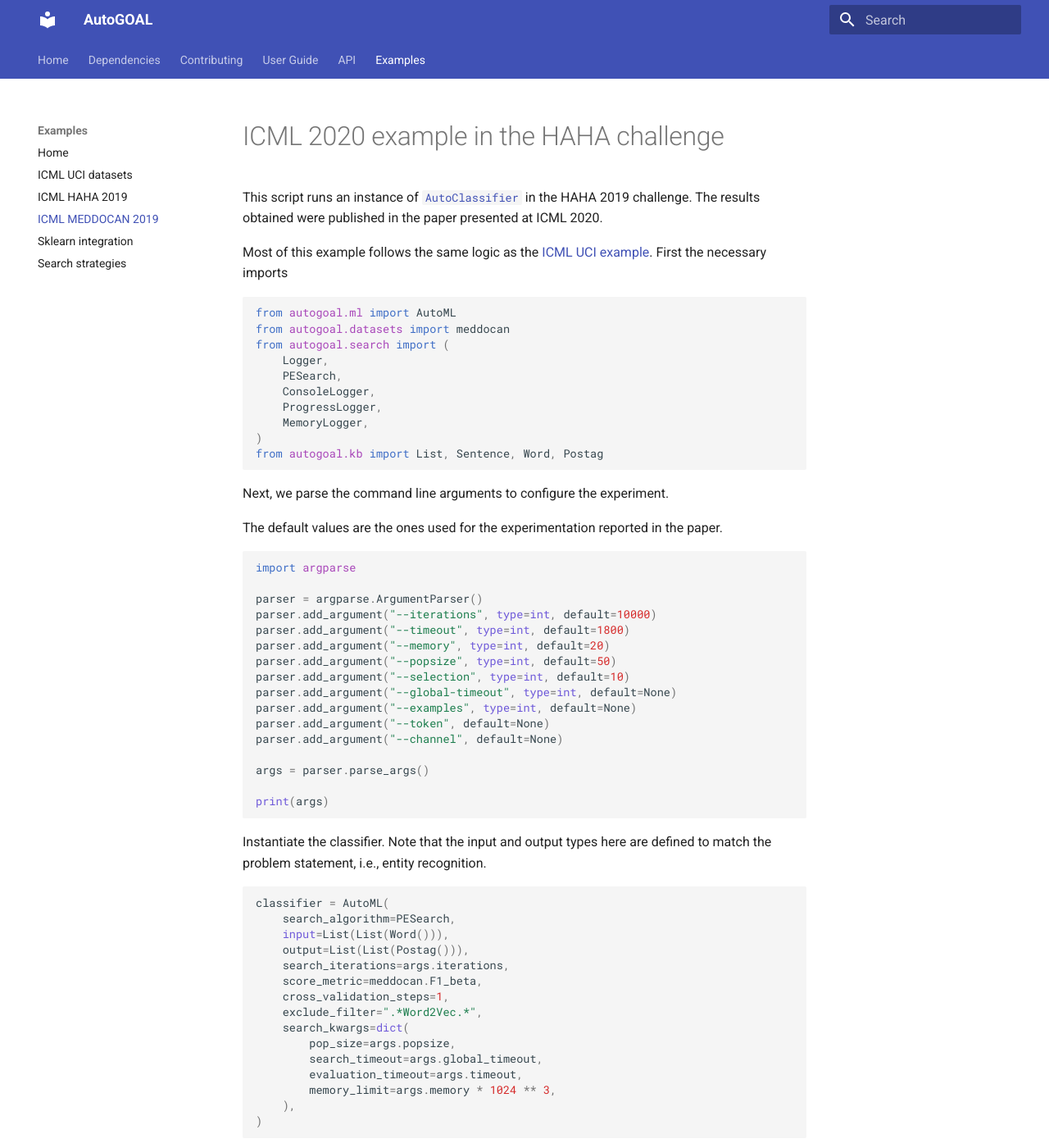
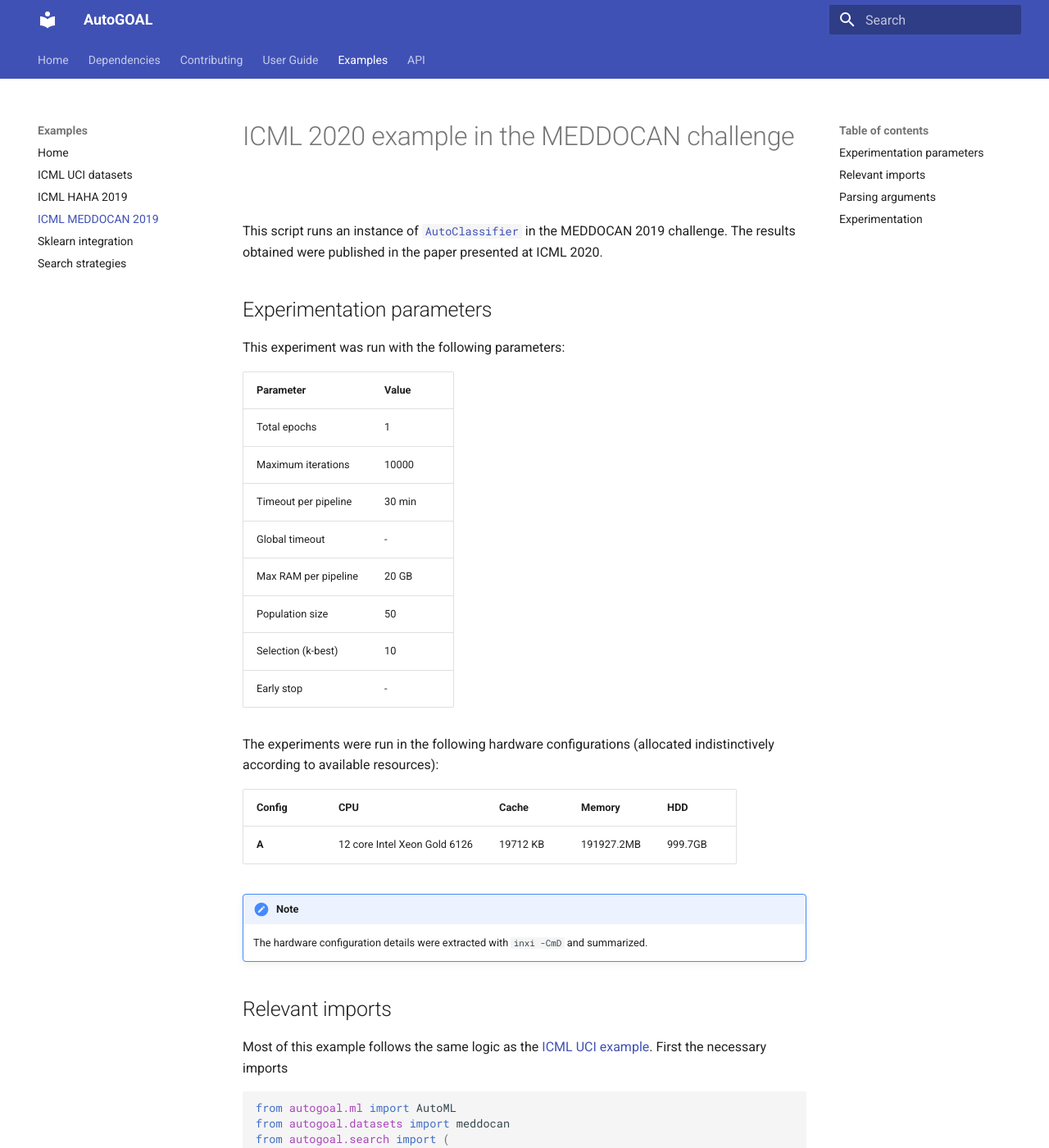
Before and after one commit to autogoal/autogoal, an MkDocs documentation site: the page built from docs/examples/solving_meddocan_2019.md, in a window 1280 px wide and 1400 px high. Shown: the whole window at 82% size. Built offline with MkDocs 1.6.1 and Material for MkDocs 9.7.7, drawn with Linux system fonts in a browser that asks for light colours; some of the changed text lies outside the part shown.

Commit message:
Updated docs

````diff
--- a/docs/examples/solving_meddocan_2019.md
+++ b/docs/examples/solving_meddocan_2019.md
@@ -1,8 +1,35 @@
-# ICML 2020 example in the HAHA challenge
+# ICML 2020 example in the MEDDOCAN challenge
 
 This script runs an instance of [`AutoClassifier`](/api/autogoal.ml#AutoClassifier)
-in the HAHA 2019 challenge.
+in the MEDDOCAN 2019 challenge.
 The results obtained were published in the paper presented at ICML 2020.
+
+## Experimentation parameters
+
+This experiment was run with the following parameters:
+
+| Parameter | Value |
+|--|--|
+| Total epochs         | 1      |
+| Maximum iterations   | 10000  |
+| Timeout per pipeline | 30 min |
+| Global timeout       | -      |
+| Max RAM per pipeline | 20 GB  |
+| Population size      | 50     |
+| Selection (k-best)   | 10     |
+| Early stop           |-       |
+
+The experiments were run in the following hardware configurations
+(allocated indistinctively according to available resources):
+
+| Config | CPU | Cache | Memory | HDD |
+|--|--|--|--|--|
+| **A** | 12 core Intel Xeon Gold 6126 | 19712 KB |  191927.2MB | 999.7GB |
+
+!!! note
+    The hardware configuration details were extracted with `inxi -CmD` and summarized.
+
+## Relevant imports
 
 Most of this example follows the same logic as the [ICML UCI example](/examples/solving_uci_datasets).
 First the necessary imports
@@ -19,6 +46,8 @@ from autogoal.search import (
 )
 from autogoal.kb import List, Sentence, Word, Postag
 ```
+
+## Parsing arguments
 
 Next, we parse the command line arguments to configure the experiment.
 
@@ -42,6 +71,8 @@ args = parser.parse_args()
 
 print(args)
 ```
+
+## Experimentation
 
 Instantiate the classifier.
 Note that the input and output types here are defined to match the problem statement,
--- a/mkdocs.yml
+++ b/mkdocs.yml
@@ -9,8 +9,8 @@ theme:
 
 plugins:
     - search
-    # - pdf-export
-        # combined: true
+    # - pdf-export:
+    #     combined: true
 
 markdown_extensions:
     - codehilite
@@ -32,6 +32,14 @@ nav:
         - Graph-based API: guide/graph.md
         - Functional API: guide/functional.md
 
+    - Examples:
+        - Home: examples/index.md
+        - ICML UCI datasets: examples/solving_uci_datasets.md
+        - ICML HAHA 2019: examples/solving_haha_2019.md
+        - ICML MEDDOCAN 2019: examples/solving_meddocan_2019.md
+        - Sklearn integration: examples/sklearn_simple_grammar.md
+        - Search strategies: examples/comparing_search_strategies.md
+
     - API:
         - AutoGOAL API: api/autogoal.md
         - Grammars: api/autogoal.grammar.md
@@ -43,11 +51,3 @@ nav:
             # - Keras: api/autogoal.contrib.keras.md
         - Datasets: api/autogoal.datasets.md
         - Utils: api/autogoal.utils.md
-
-    - Examples:
-        - Home: examples/index.md
-        - ICML UCI datasets: examples/solving_uci_datasets.md
-        - ICML HAHA 2019: examples/solving_haha_2019.md
-        - ICML MEDDOCAN 2019: examples/solving_meddocan_2019.md
-        - Sklearn integration: examples/sklearn_simple_grammar.md
-        - Search strategies: examples/comparing_search_strategies.md
````
Also changed, not shown: docs/api/autogoal.grammar.md (+6 -6 lines), docs/examples/solving_haha_2019.md (+31 -0 lines), docs/examples/solving_haha_2019.py (+31 -0 lines), docs/examples/solving_meddocan_2019.py (+33 -2 lines), docs/examples/solving_uci_datasets.md (+27 -0 lines), docs/examples/solving_uci_datasets.py (+27 -0 lines), docs/index.md (+24 -2 lines), docs/guide/datatypes.png, docs/guide/datatypes.svg.
